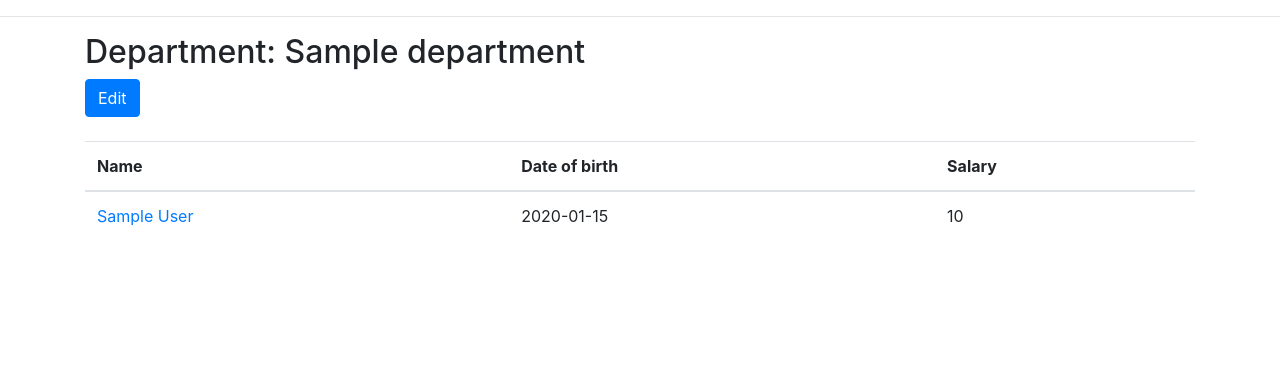
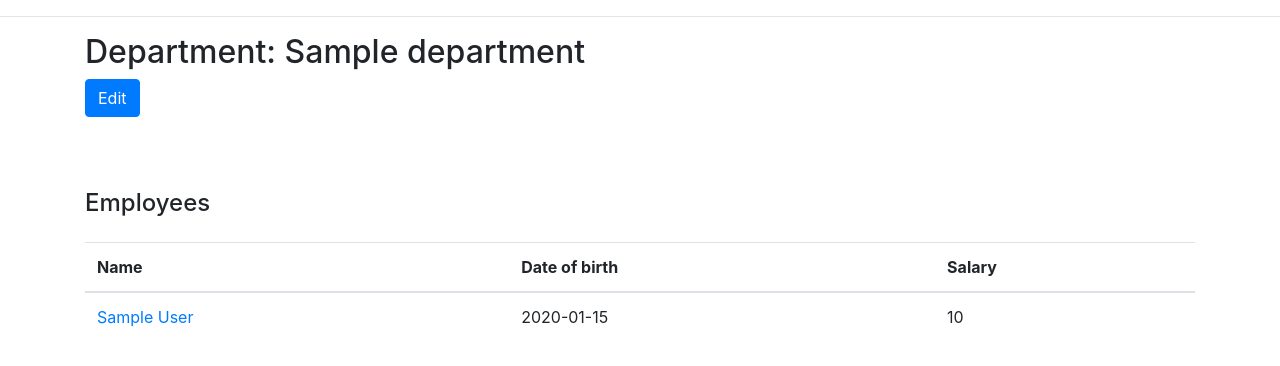
Before and after one commit to eewig/department_app, a Flask app: page /department/1 in a window 1280 px wide. Shown: the part 56-422 px from the top of the page. Run offline with Flask 2, Linux system fonts and the light colour scheme; tables that the repository leaves empty hold one stand-in row (values such as "Sample post"); some libraries are stand-ins or nearby versions.

Commit message:
small front-end change

```diff
--- a/department_app/static/css/style.css
+++ b/department_app/static/css/style.css
@@ -14,3 +14,7 @@ input[type=button]{
 table{
   margin-top: 3vh;
 }
+
+.employees-table{
+  margin-top: 9vh;
+}
--- a/department_app/templates/department/department.html
+++ b/department_app/templates/department/department.html
@@ -9,7 +9,12 @@
   href="{{ url_for('update_department', id=department.id) }}"
   role="button">Edit</a>
 
-{% if employees %}
+
+
+<div class="employees-table">
+  {% if employees %}
+
+  <h4>Employees</h4>
   <table class="table">
     <thead>
       <th>Name</th>
@@ -27,8 +32,10 @@
       {% endfor %}
     </tbody>
   </table>
-{% else %}
-  <h3>No employees in department.</h3>
-{% endif %}
+
+  {% else %}
+    <h3>No employees in department.</h3>
+  {% endif %}
+</div>
 
 {% endblock %}
```
